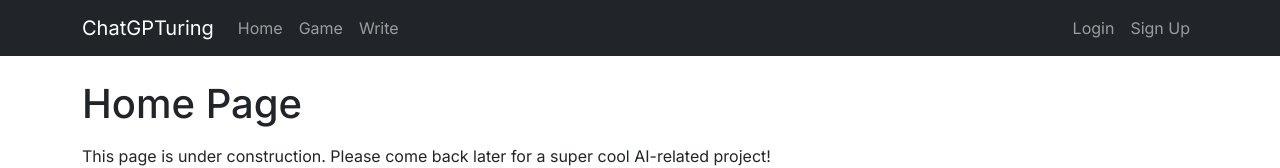
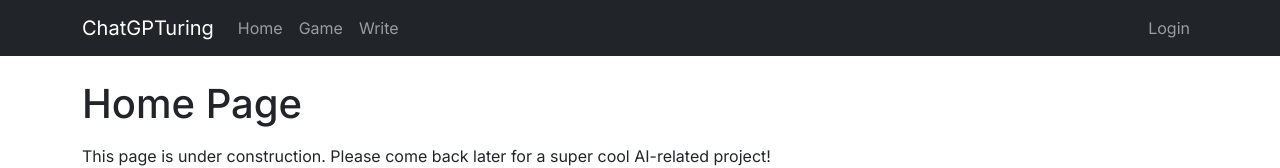
Before and after one commit to ABeeinSpace/cs-senior-project, a Next.js app: page / in a window 1280 px wide. Shown: the top 168 px of the page. Built offline with nearby package versions, Linux system fonts and the light colour scheme.

Commit message:
Removed SignUp From Nav

```diff
--- a/src/app/game/page.js
+++ b/src/app/game/page.js
@@ -30,7 +30,6 @@ export default function Game() {
 					</Nav>
 					<Nav>
 						<Nav.Link href="./login">Login</Nav.Link>
-						<Nav.Link href="#signup">Sign Up</Nav.Link>
 					</Nav>
 				</Container>
 			</Navbar>
--- a/src/app/page.js
+++ b/src/app/page.js
@@ -79,7 +79,6 @@ function renderLoginUI(app) {
     return (
       <>
         <Nav.Link href="./login">Login</Nav.Link>
-        <Nav.Link href="#signup">Sign Up</Nav.Link>
       </>
     )
   }
--- a/src/app/write/page.js
+++ b/src/app/write/page.js
@@ -26,7 +26,6 @@ export default function Write() {
 					</Nav>
 					<Nav>
 						<Nav.Link href="./login">Login</Nav.Link>
-						<Nav.Link href="#signup">Sign Up</Nav.Link>
 					</Nav>
 				</Container>
 			</Navbar>
```
